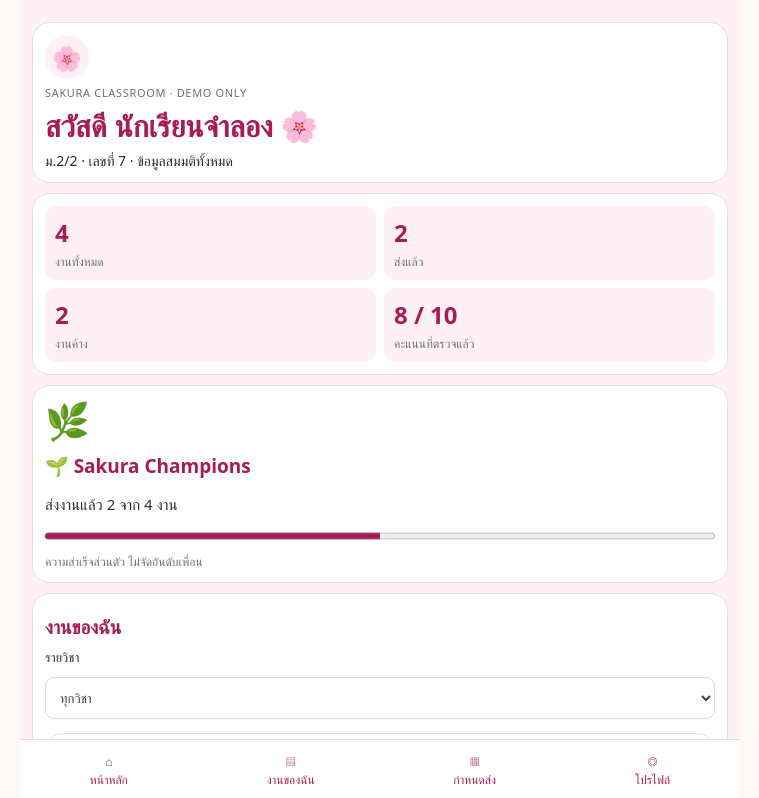
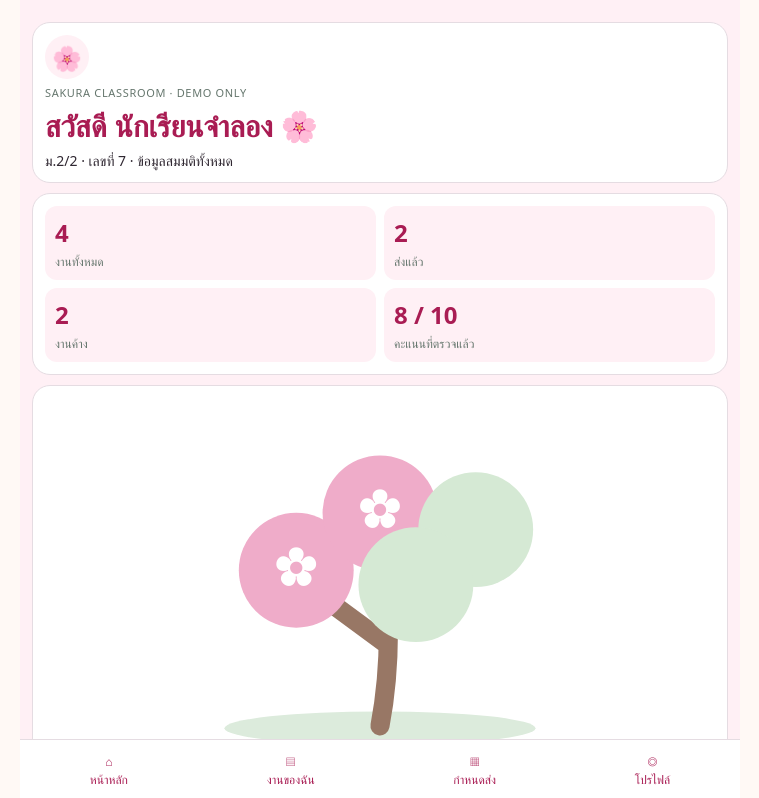
Before and after one commit to Jezang/gradeflow-next, a Next.js app: page /student-preview in a window 1280 px wide. Shown: the top 798 px of the page, without its empty margins (260-1019 px from the left). Built offline with nearby package versions, Linux system fonts and the light colour scheme.

Commit message:
Render personal Sakura growth with accessible reduced-motion animation

```diff
--- a/app/student-preview/page.tsx
+++ b/app/student-preview/page.tsx
@@ -19,7 +19,7 @@ export default function StudentPreview(){
  <section className="student-metrics" aria-label="ภาพรวมงาน">
  {[[p.total,'งานทั้งหมด'],[p.submitted,'ส่งแล้ว'],[p.outstanding,'งานค้าง'],[p.points+' / '+p.possible,'คะแนนที่ตรวจแล้ว']].map(([n,l])=><div key={l}><strong>{n}</strong><small>{l}</small></div>)}
  </section>
- <section className="student-champion"><div className="student-tree" aria-hidden="true">{p.submitted===p.total?"🌸":p.submitted>0?"🌿":"🌱"}</div><h2>🌱 Sakura Champions</h2><p>ส่งงานแล้ว {p.submitted} จาก {p.total} งาน</p><progress max={p.total} value={p.submitted}/><small>ความสำเร็จส่วนตัว ไม่จัดอันดับเพื่อน</small></section>
+ <section className="student-champion"><svg className="student-tree-art" viewBox="0 0 280 150" role="img" aria-label={`ต้นซากุระ ส่งงานแล้ว ${p.submitted} จาก ${p.total}`}><ellipse cx="140" cy="138" rx="65" ry="7" fill="#dcebdc"/><path d="M140 137 Q147 100 140 55 M143 103 L105 75 M143 88 L180 55" stroke="#987765" strokeWidth="8" strokeLinecap="round" fill="none"/>{[[105,72],[140,48],[180,55],[155,78]].map(([x,y],i)=><g key={i} className="student-blossom"><circle cx={x} cy={y} r="24" fill={i<p.submitted?"#efacc9":"#d5e9d4"}/>{i<p.submitted&&<text x={x} y={y+6} textAnchor="middle" fill="#fff" fontSize="22">✿</text>}</g>)}</svg><h2>🌱 Sakura Champions</h2><p>ส่งงานแล้ว {p.submitted} จาก {p.total} งาน</p><progress max={p.total} value={p.submitted}/><small>ความสำเร็จส่วนตัว ไม่จัดอันดับเพื่อน</small></section>
  <section id="works"><h2>งานของฉัน</h2><label>รายวิชา<select value={course} onChange={e=>setCourse(e.target.value)}><option value="">ทุกวิชา</option>{[...new Set(works.map(w=>w.course))].map(c=><option key={c}>{c}</option>)}</select></label>
  {works.filter(w=>!course||w.course===course).map(w=>{const state=studentWorkState(w,now);return <article key={w.id}><small>{w.course}</small><h3>{w.title}</h3><span className="student-status" data-state={state}>{labels[state]}</span><p>คะแนน {w.score===null?'—':w.score} / {w.maxScore}</p><small>ส่ง {date(w.deadline)} · แก้ {date(w.revisionDeadline)}</small></article>})}
  </section><section id="calendar"><h2>กำหนดส่งและแก้งาน</h2><ul className="student-calendar">{works.flatMap(w=>[{id:w.id+"-due",title:w.title,kind:"ส่งงาน",at:w.deadline},{id:w.id+"-revision",title:w.title,kind:"แก้งาน",at:w.revisionDeadline}]).filter(e=>e.at!==null).sort((a,b)=>(a.at??0)-(b.at??0)).map(e=><li key={e.id}><strong>{date(e.at)}</strong> · {e.kind}<br/>{e.title}</li>)}</ul></section><section id="profile"><h2>โปรไฟล์จำลอง</h2><label>ธีม<select value={theme} onChange={e=>setTheme(e.target.value)}><option value="sakura">Sakura</option><option value="mint">Mint</option></select></label></section>
```
